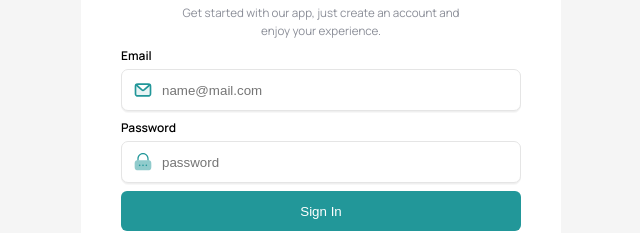
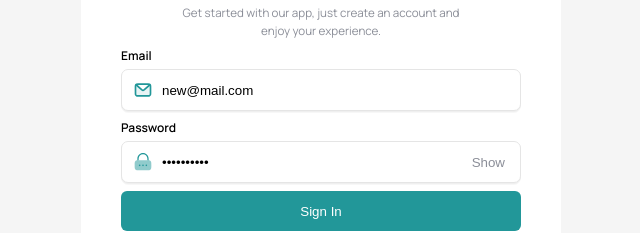
Before and after one commit to Roenan12/budget-buddy, a React (Vite) app in the folder client/: page /login in a window 1280 px wide. Shown: the part 286-519 px from the top of the page, without its empty margins (319-959 px from the left). Built offline with nearby package versions, Linux system fonts and the light colour scheme.

Commit message:
refactor: add initial account for testing

```diff
--- a/client/src/components/LoginForm.jsx
+++ b/client/src/components/LoginForm.jsx
@@ -7,8 +7,8 @@ import { useNavigate } from "react-router-dom";
 function LoginForm() {
   const { handleLogin, handleRegister, isAuthenticated } = useAuthContext();
   const [isSignUp, setIsSignUp] = useState(false);
-  const [email, setEmail] = useState("");
-  const [password, setPassword] = useState("");
+  const [email, setEmail] = useState("new@mail.com");
+  const [password, setPassword] = useState("Qwerty123@");
   const [confirmPassword, setConfirmPassword] = useState("");
   const [errors, setErrors] = useState([]);
   const [showPassword, setShowPassword] = useState(false);
```
